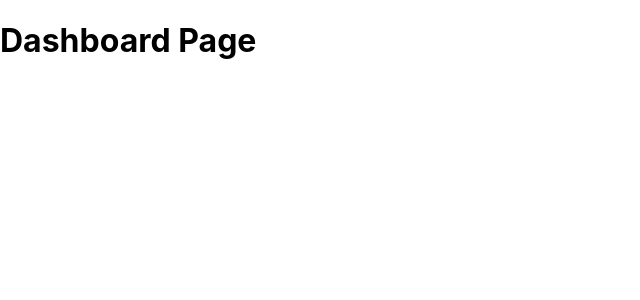
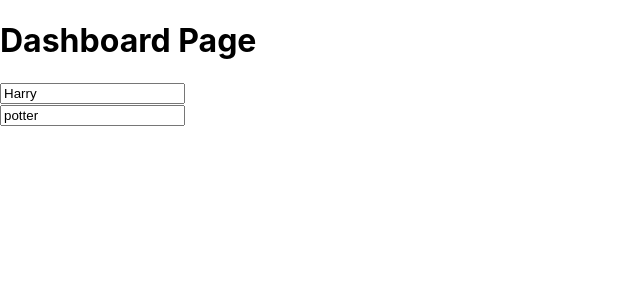
Before and after one commit to Itainatan/Itunes, a React (Create React App) app in the folder client/: page /dashboard in a window 1280 px wide. Shown: the top 300 px of the page, without its empty margins (0-640 px from the left). Built offline with nearby package versions, Linux system fonts and the light colour scheme; no server answers.

Commit message:
add hook

```diff
--- a/client/src/components/dashbaord.js
+++ b/client/src/components/dashbaord.js
@@ -1,7 +1,26 @@
-import React from "react";
+import React, { useState } from "react";
 
 const Dashboard = () => {
-  return <h1>Dashboard Page</h1>;
+  const [name, setName] = useState("Harry");
+  const [surename, setSureName] = useState("potter");
+
+  const handleNameChange = e => {
+    setName(e.target.value);
+  };
+  const handleSureChange = e => {
+    setSureName(e.target.value);
+  };
+  return (
+    <div>
+      <h1>Dashboard Page</h1>
+      <div>
+        <input value={name} onChange={handleNameChange} />
+      </div>
+      <div>
+        <input value={surename} onChange={handleSureChange} />
+      </div>
+    </div>
+  );
 };
 
 export default Dashboard;
```
